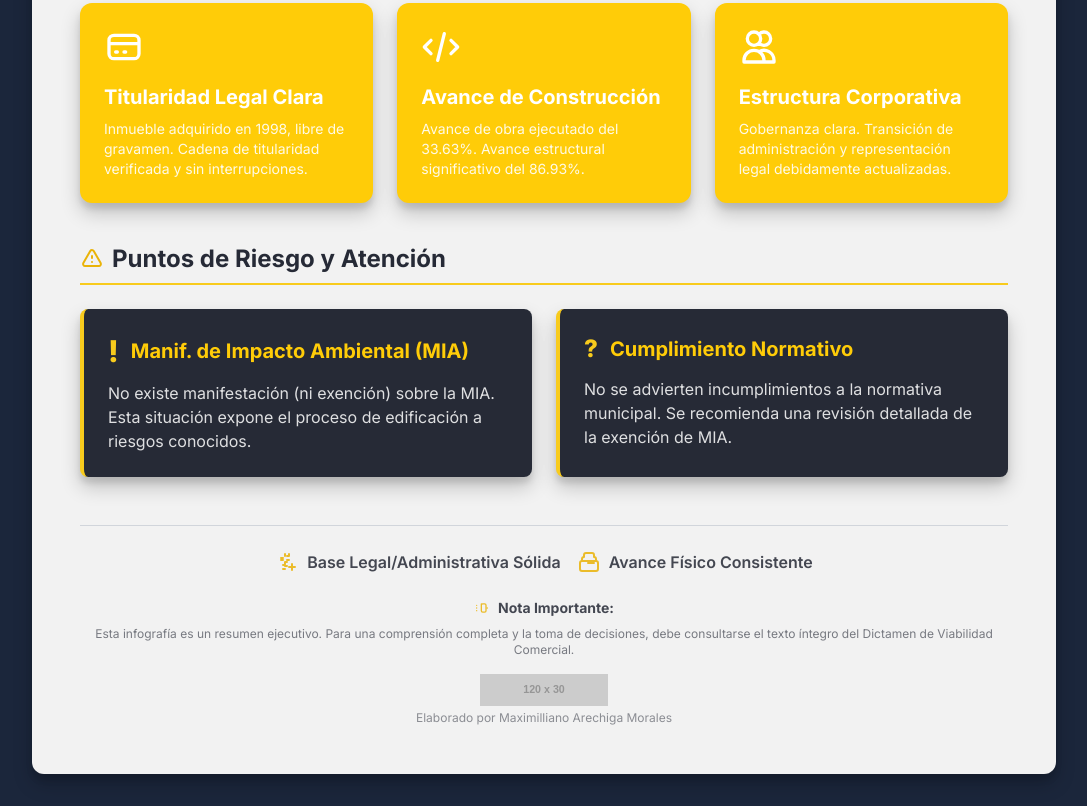
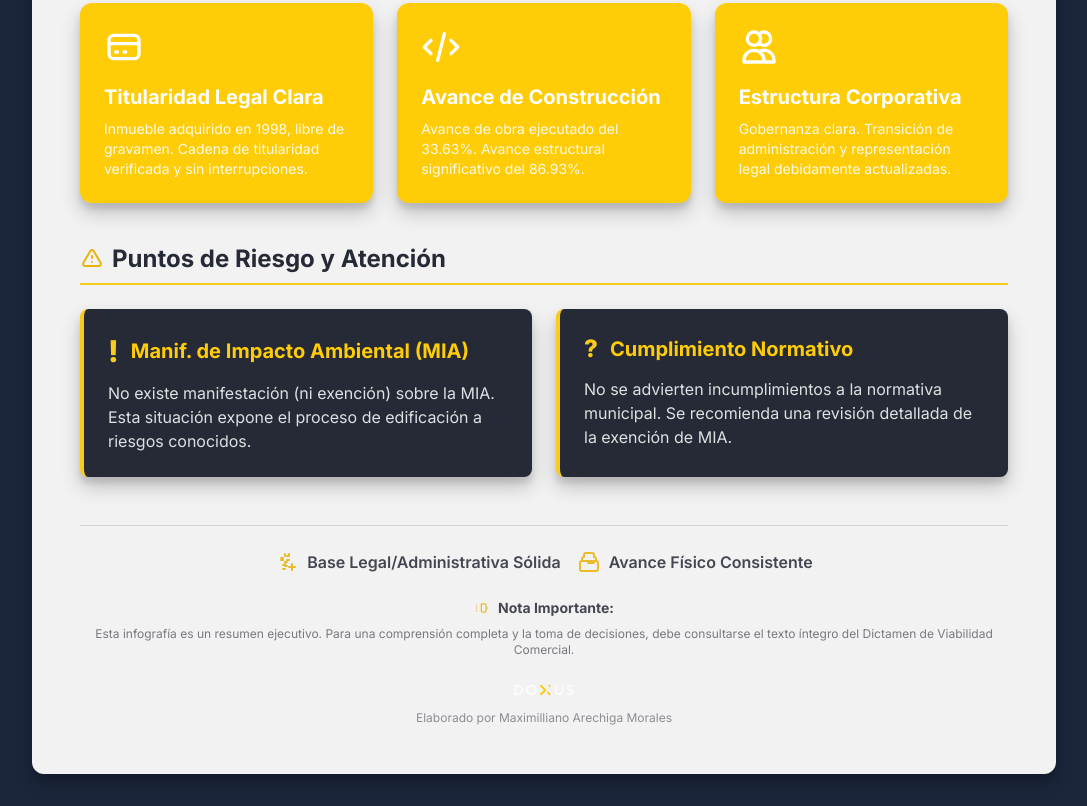
Before and after one commit to marechiga-lab/Ficha_Alyoca_quartier, a plain HTML site: page index.html in a window 1280 px wide. Shown: the part 527-1333 px from the top of the page, without its empty margins (96-1183 px from the left). Drawn offline with nearby package versions, Linux system fonts and the light colour scheme; placeholder pictures from the web are drawn by us.

Commit message:
Update index.html

```diff
--- a/index.html
+++ b/index.html
@@ -189,11 +189,8 @@
 
             <!-- ESPACIO PARA LOGO Y ATRIBUCIÓN -->
             <div class="mt-4 flex flex-col items-center justify-center">
-                <!--
-                    *** INSTRUCCIÓN PARA EL USUARIO ***
-                    REEMPLAZA 'RUTA_DEL_LOGO_DOXUS' CON LA URL DIRECTA DE TU LOGO EN GITHUB.
-                -->
-                <img src="RUTA_DEL_LOGO_DOXUS"
+                <!-- LOGO DE DOXUS -->
+                <img src="doxus-logo.png"
                      alt="Logo de DOXUS"
                      class="h-8 mb-1"
                      onerror="this.onerror=null; this.src='https://placehold.co/120x30/262a36/ffcc08?text=DOXUS';">
```
